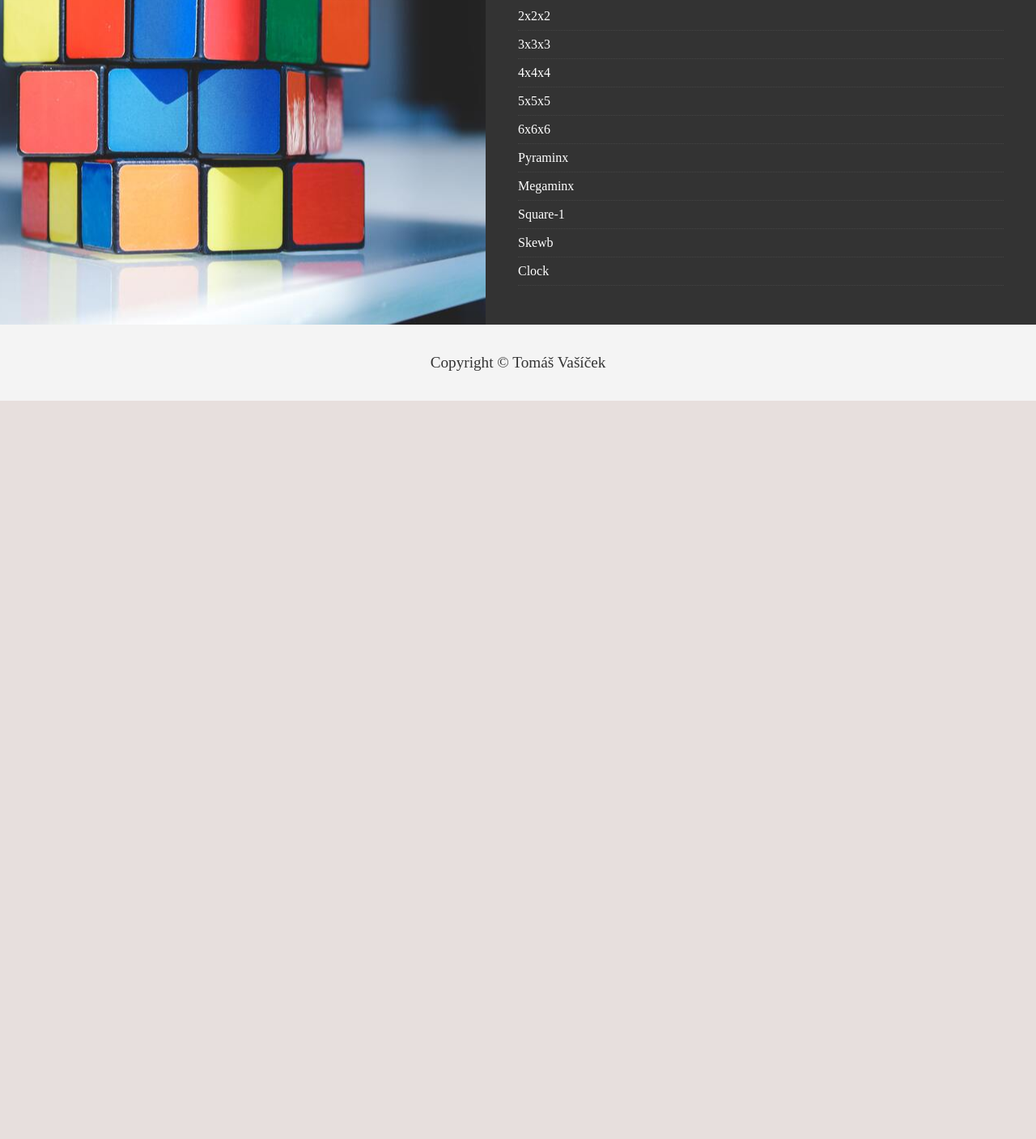
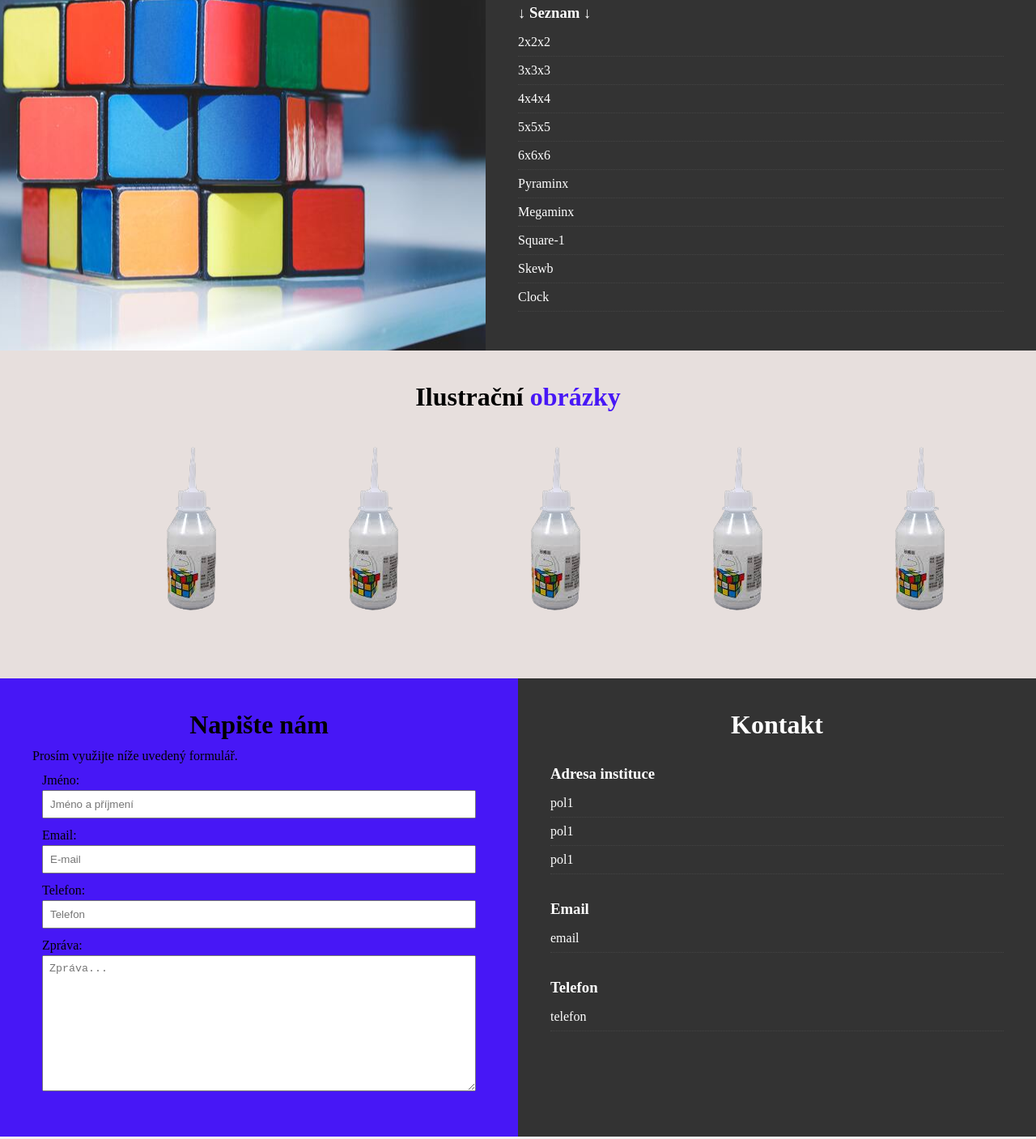
Before and after one commit to TomasVasicek/TomasVasicek.github.io, a plain HTML site: page projekt_2/index.html in a window 1280 px wide. Shown: the part 1352-2759 px from the top of the page at 81% size. Before the commit the page ends 1847 px from the top, so only its background shows below. Drawn offline with nearby package versions, Linux system fonts and the light colour scheme.

Commit message:
projekt 2 + obrazky + contact

```diff
--- a/projekt_2/css/style.css
+++ b/projekt_2/css/style.css
@@ -105,6 +105,9 @@ body {
     background-color: #333333;
     color: #ffffff;
 }
+.bg-primary {
+    background-color: #4717F6;
+}
 .list {
     margin: 0.5rem 0;
     list-style: none;
@@ -120,6 +123,10 @@ p {
 
 a {
     text-decoration: none;
+}
+.active{
+    background-color: #4717F6;
+    border-radius: 5px;
 }
 
 /*navbar*/
@@ -152,11 +159,11 @@ a {
     margin: 0.25rem 0.5rem;
 }
 
-#navbar ul li a:hover,
-.active{
+#navbar ul li a:hover {
     background-color: #4717F6;
     border-radius: 5px;
 }
+
 
 /* Showcase */
 #showcase {
@@ -227,3 +234,33 @@ a {
 #main-footer {
     font-size: larger;
 }
+#images .items {
+    display: flex;
+    justify-content: space-between;
+}
+#images .item img {
+    display: block;
+    margin: auto;
+    width: 70%;
+}
+#contact {
+    display: flex;
+}
+#contact div {
+    flex: 1;
+}
+#contact .contact-form .form-group {
+    margin: 0.75rem;
+}
+#contact .contact-form label {
+    display: block;
+    margin-bottom: 3px;
+}
+#contact .contact-form input,
+#contact .contact-form textarea {
+    width: 100%;
+    padding: 0.5rem;
+}
+#contact .contact-adress h3 {
+    margin-top: 2rem;
+}
--- a/projekt_2/index.html
+++ b/projekt_2/index.html
@@ -33,20 +33,26 @@
         <p class="lead">Užijte si krásu a lásku k rubikovým kostkám.</p>        <a
                 href="#about" class="btn">Chci vědět víc</a></div>
 </div>
-<section id="about" class="bg-light py-1">
+<section id="about" class="bg-light py-2">
     <div class="container"><h2 class="m-heading text-center"><span class="text-primary">Co</span> potřebujete</h2>
         <div class="items">
-            <div class="item"><a href="https://obchod.cubemania.cz/?1926,olej-z-lube---10-ml&gclid=EAIaIQobChMIn-Pg25Kj-wIVFtJ3Ch0vSQKmEAQYBCABEgLP3fD_BwE " target="_blank"><i class="fa-solid fa-vial"></i> </a>
+            <div class="item"><a
+                    href="https://obchod.cubemania.cz/?1926,olej-z-lube---10-ml&gclid=EAIaIQobChMIn-Pg25Kj-wIVFtJ3Ch0vSQKmEAQYBCABEgLP3fD_BwE "
+                    target="_blank"><i class="fa-solid fa-vial"></i> </a>
                 <div><h3>Lubrikant</h3>
-                    <p>Slouží k promazání nově koupené rubikové kostky, aby vaše rychlost dosahovala nejlepších výsledků.
+                    <p>Slouží k promazání nově koupené rubikové kostky, aby vaše rychlost dosahovala nejlepších
+                        výsledků.
                     </p></div>
             </div>
-            <div class="item"><a href="https://www.fyft.cz/casomira-qiyi-timer/?gclid=EAIaIQobChMImIP8opOj-wIVj-R3Ch1j5QX4EAQYASABEgKqpPD_BwE" target="_blank"><i class="fa-solid fa-stopwatch-20"></i></a>
+            <div class="item"><a
+                    href="https://www.fyft.cz/casomira-qiyi-timer/?gclid=EAIaIQobChMImIP8opOj-wIVj-R3Ch1j5QX4EAQYASABEgKqpPD_BwE"
+                    target="_blank"><i class="fa-solid fa-stopwatch-20"></i></a>
                 <div><h3>Stopky</h3>
                     <p>Aby si každý z vás mohl dokázat ten nejlepší čas, měli byste si pořídit časovač.
                     </p></div>
             </div>
-            <div class="item"><a href="https://www.fyft.cz/fyft-pytlik/" target="_blank"><i class="fa-solid fa-bag-shopping"></i></a>
+            <div class="item"><a href="https://www.fyft.cz/fyft-pytlik/" target="_blank"><i
+                    class="fa-solid fa-bag-shopping"></i></a>
                 <div><h3>Taštička</h3>
                     <p>Slouží k uchování kostky na místě, kde se nemůže jakkoliv poškodit.
                     </p></div>
@@ -58,7 +64,7 @@
     <div class="cubes-img"></div>
     <div class="cubes-text bg-dark m-2">
         <h2 class="m-heading">Druhy <span class="text-primary">kostek</span></h2>
-       <p>Zde je seznam rubikových kostek, které jsou na oficiálních soutěžích. </p>
+        <p>Zde je seznam rubikových kostek, které jsou na oficiálních soutěžích. </p>
         <h3>↓ Seznam ↓</h3>
         <ul class="list">
             <li>2x2x2</li>
@@ -74,10 +80,74 @@
         </ul>
     </div>
 </section>
+<section id="images" class="py-2">
+    <div class="container">
+        <h2 class="m-heading text-center">Ilustrační <span class="text-primary">obrázky</span></h2>
+        <div class="items py-1">
+            <div><img src="./img/lube.png" alt="Ilustrační obrázek"></div>
+            <div><img src="./img/lube.png" alt="Ilustrační obrázek"></div>
+            <div><img src="./img/lube.png" alt="Ilustrační obrázek"></div>
+            <div><img src="./img/lube.png" alt="Ilustrační obrázek"></div>
+            <div><img src="./img/lube.png" alt="Ilustrační obrázek"></div>
+        </div>
+    </div>
+</section>
+<section id="contact">
+    <div class="contact-form bg-primary p-2">
+        <h2 class="m-heading">Napište nám</h2>
+        <p>Prosím využijte níže uvedený formulář.</p>
+        <form>
+            <div class="form-group">
+                <label for="name">Jméno: </label>
+                <input type="text"
+                       name="name"
+                       id="name"
+                       placeholder="Jméno a příjmení">
+            </div>
+            <div class="form-group">
+                <label for="email">Email: </label>
+                <input type="text"
+                       name="email"
+                       id="email"
+                       placeholder="E-mail">
+            </div>
+            <div class="form-group">
+                <label for="phone">Telefon: </label>
+                <input type="text"
+                       name="phone"
+                       id="phone"
+                       placeholder="Telefon">
+            </div>
+            <div class="form-group">
+                <label for="message">Zpráva: </label>
+                <textarea name="message" id="message" cols="30" rows="10" placeholder="Zpráva..."></textarea>
+            </div>
+        </form>
+    </div>
+    <div class="contact-adress bg-dark p-2">
+        <h2 class="m-heading">Kontakt</h2>
+        <h3>Adresa instituce</h3>
+        <ul class="list">
+            <li>pol1</li>
+            <li>pol1</li>
+            <li>pol1</li>
+        </ul>
+        <h3>Email</h3>
+        <ul class="list">
+            <li>email</li>
+        </ul>
+        <h3>Telefon</h3>
+        <ul class="list">
+            <li>telefon</li>
+        </ul>
+    </div>
+</section>
 <footer id="main-footer" class="bg-light text-center py-1">
     <div class="container"><p>Copyright &copy; Tomáš Vašíček</p></div>
 </footer>
-<script src="https://cdnjs.cloudflare.com/ajax/libs/jquery/3.6.1/jquery.min.js" integrity="sha512-aVKKRRi/Q/YV+4mjoKBsE4x3H+BkegoM/em46NNlCqNTmUYADjBbeNefNxYV7giUp0VxICtqdrbqU7iVaeZNXA==" crossorigin="anonymous" referrerpolicy="no-referrer"></script>
+<script src="https://cdnjs.cloudflare.com/ajax/libs/jquery/3.6.1/jquery.min.js"
+        integrity="sha512-aVKKRRi/Q/YV+4mjoKBsE4x3H+BkegoM/em46NNlCqNTmUYADjBbeNefNxYV7giUp0VxICtqdrbqU7iVaeZNXA=="
+        crossorigin="anonymous" referrerpolicy="no-referrer"></script>
 <script>
     // Smooth scrolling
     $('#navbar a, .btn').on('click', function (event) {
@@ -96,24 +166,13 @@
     var nav_sections = $('section');
     var main_nav = $('#navbar li, .mobile-nav');
 
-    $(window).on('scroll', function() {
+    $(window).on('scroll', function () {
 
         var cur_pos = $(this).scrollTop() + 200;
 
-        // Menu Opacity on scrolling and hidding source
-
-        if (cur_pos > 350) {
-            document.querySelector('#navbar').style.opacity = 0.9;
-            document.querySelector('#showcase .source').style.display = "none";
-        }
-        else {
-            document.querySelector('#navbar').style.opacity = 1;
-            document.querySelector('#showcase .source').style.display = "block";
-        }
-
         // Navigation active state on scroll
 
-        nav_sections.each(function() {
+        nav_sections.each(function () {
             var top = $(this).offset().top,
                 bottom = top + $(this).outerHeight();
 
```
Also changed, not shown: projekt_2/img/2x2x2.jpg (added), projekt_2/img/3x3x3.jpg.
